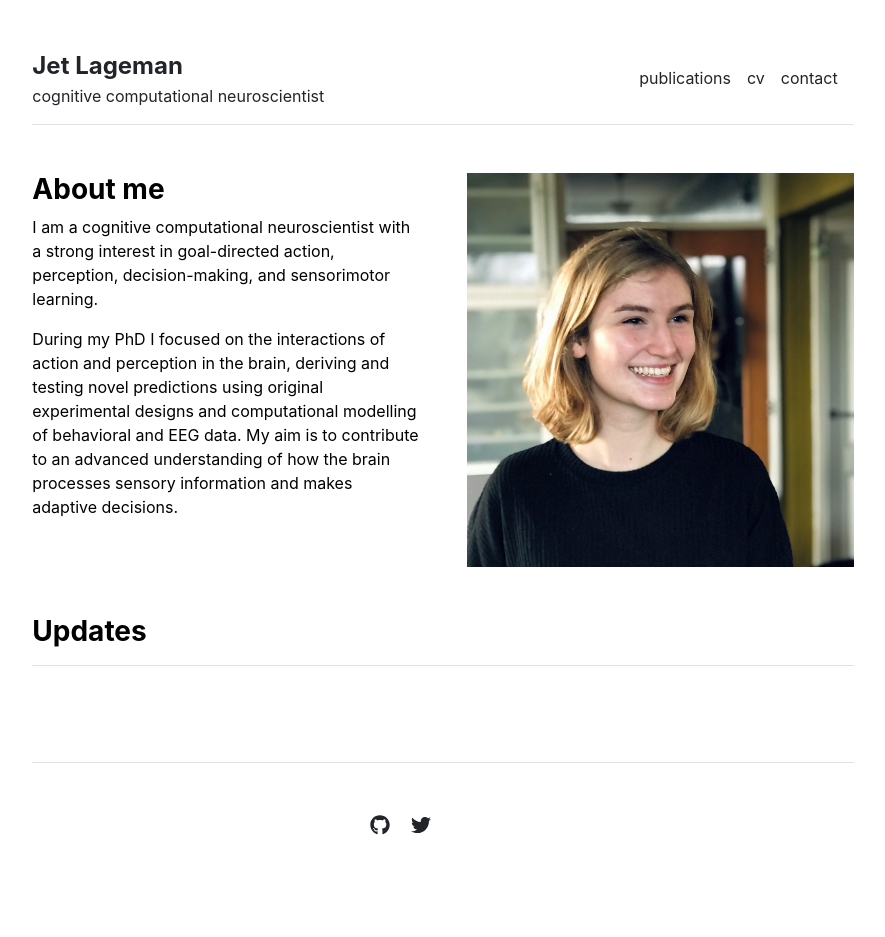
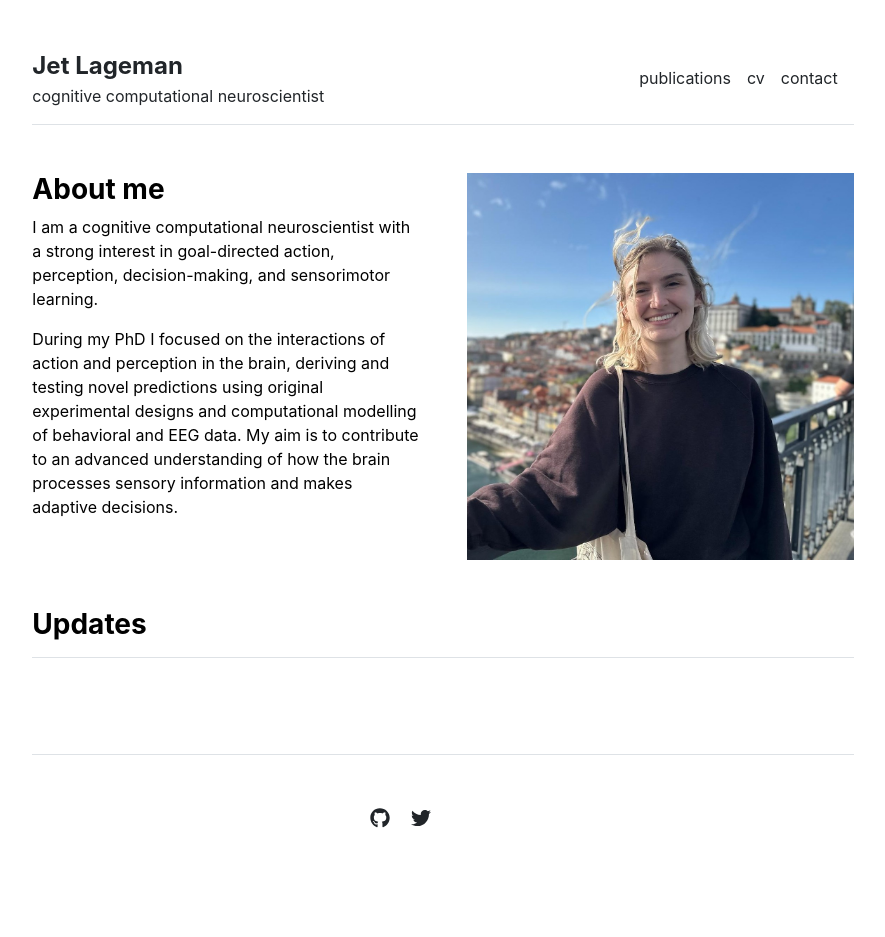
Before and after one commit to jlageman/jlageman.github.io, a Jekyll site: the page built from index.md, in a window 1280 px wide. Shown: the whole page, without its empty margins (197-1082 px from the left). Built offline with Jekyll 4.4.1, drawn with Linux system fonts in a browser that asks for light colours.

Commit message:
alt_picture

```diff
--- a/_layouts/home.html
+++ b/_layouts/home.html
@@ -8,7 +8,7 @@ layout: default
     {{ content }}
   </div>
   <div class="col-md-6">
-    <img src="{{ site.github.url }}/assets/img/profile_picture.jpg" alt="Home" width="100%">
+    <img src="{{ site.github.url }}/assets/img/profile.jpeg" alt="Home" width="100%">
   </div>
 </div>
 
```
Also changed, not shown: assets/img/profile.jpeg (added).
